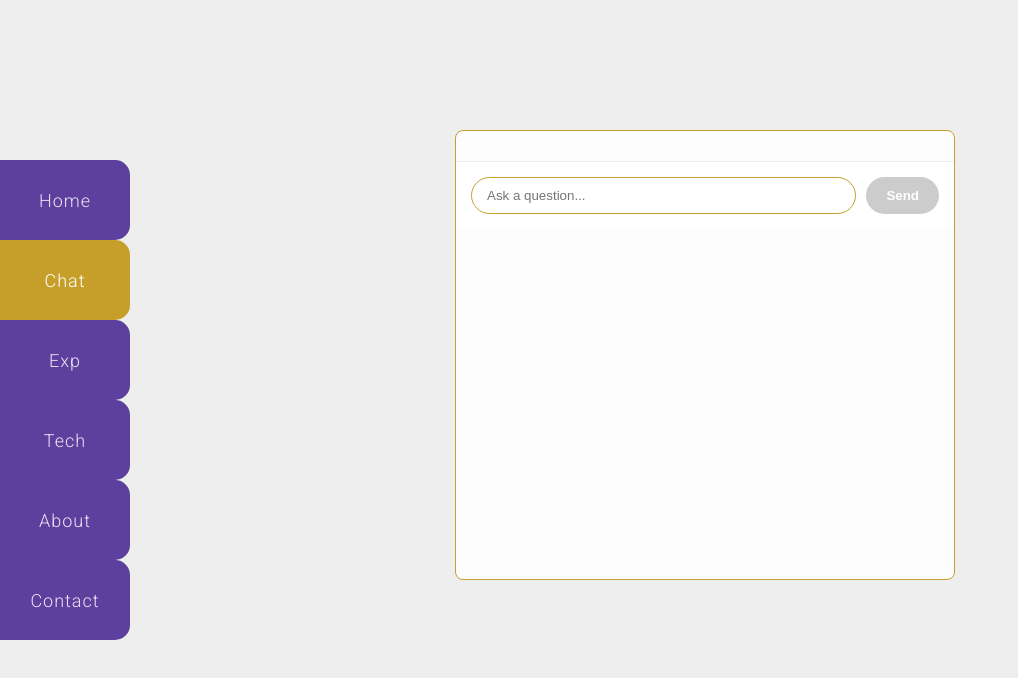
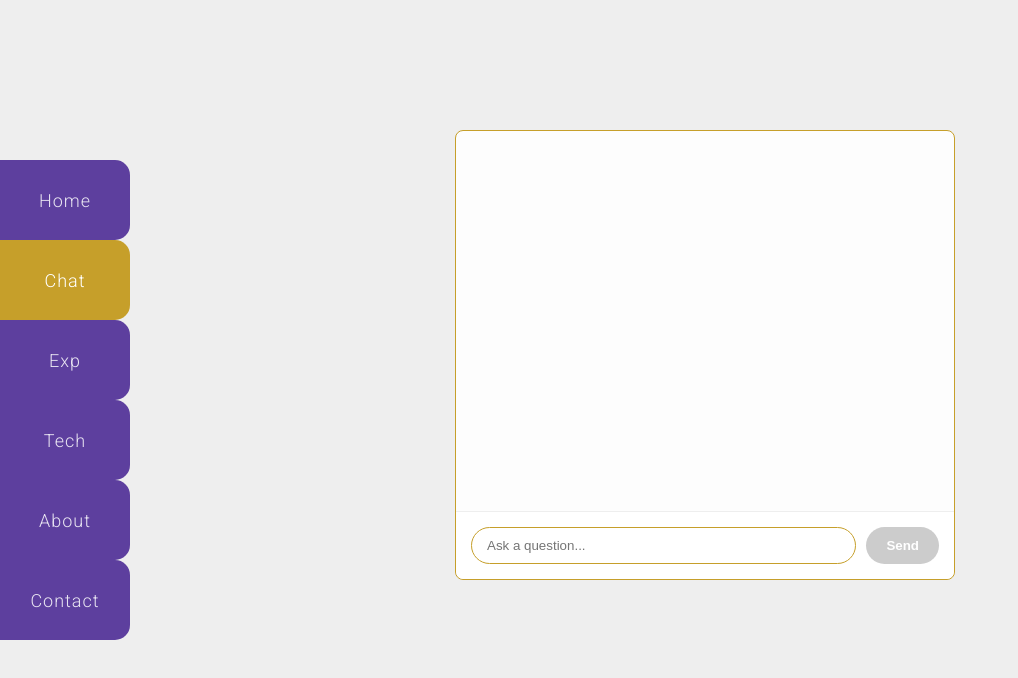
Before and after one commit to coding24seven/portfolio-v2, a React (Vite) app: page /chat in a window 1280 px wide. Shown: the top 678 px of the page, without its empty margins (0-1018 px from the left). Built offline with nearby package versions, Linux system fonts and the light colour scheme; a web font is replaced by a local one.

Commit message:
extract MessageArea component

```diff
--- a/src/components/chat/ChatBox.tsx
+++ b/src/components/chat/ChatBox.tsx
@@ -10,6 +10,7 @@ import styled from 'styled-components';
 import ChatBot from '@/components/chat/chat.ts';
 import colors from '@/helpers/colors.ts';
 import { Bubble } from '@/components/chat/Bubble.tsx';
+import { MessageArea } from '@/components/chat/MessageArea.tsx';
 import { SendButton } from '@/components/chat/SendButton.tsx';
 
 interface Message {
@@ -29,20 +30,6 @@ const ChatWrapper = styled.div`
   height: 450px;
   background-color: #fdfdfd;
 `;
-
-const MessageArea = styled.div`
-  padding: 15px 0 15px 15px;
-  overflow: hidden;
-`;
-
-const scrollAreaStyles = () => ({
-  height: '100%',
-  overflowY: 'auto' as const,
-  display: 'flex' as const,
-  flexDirection: 'column' as const,
-  gap: 12,
-  paddingRight: 15,
-});
 
 const FormSection = styled.form`
   display: flex;
@@ -68,7 +55,7 @@ export default function ChatBox() {
   const [history, setHistory] = useState<Message[]>([]);
   const [input, setInput] = useState<string>('');
   const [isPending, startTransition] = useTransition();
-  const scrollAreaRef = useRef<HTMLDivElement>(null);
+  const scrollAreaRef = useRef<HTMLDivElement | null>(null);
 
   useEffect(() => {
     if (!scrollAreaRef.current) {
@@ -106,14 +93,12 @@ export default function ChatBox() {
 
   return (
     <ChatWrapper>
-      <MessageArea>
-        <div ref={scrollAreaRef} css={scrollAreaStyles()}>
-          {history.map((item, index) => (
-            <Bubble key={index} isQuestion={item.type === 'Q'}>
-              {item.text}
-            </Bubble>
-          ))}
-        </div>
+      <MessageArea scrollRef={scrollAreaRef}>
+        {history.map((item, index) => (
+          <Bubble key={index} isQuestion={item.type === 'Q'}>
+            {item.text}
+          </Bubble>
+        ))}
       </MessageArea>
 
       <FormSection onSubmit={handleSubmit}>
--- /dev/null
+++ b/src/components/chat/MessageArea.tsx
@@ -0,0 +1,32 @@
+import { type ReactNode, type RefObject } from 'react';
+import styled from 'styled-components';
+
+const Wrapper = styled.div`
+  flex: 1;
+  padding: 15px 0 15px 15px;
+  overflow: hidden;
+`;
+
+const scrollAreaStyles = () => ({
+  height: '100%',
+  overflowY: 'auto' as const,
+  display: 'flex' as const,
+  flexDirection: 'column' as const,
+  gap: 12,
+  paddingRight: 15,
+});
+
+type Props = {
+  children: ReactNode;
+  scrollRef: RefObject<HTMLDivElement | null>;
+};
+
+export const MessageArea = ({ children, scrollRef }: Props) => {
+  return (
+    <Wrapper>
+      <div ref={scrollRef} css={scrollAreaStyles()}>
+        {children}
+      </div>
+    </Wrapper>
+  );
+};
```
Also changed, not shown: 2 other files (tests, documents, lock files or other folders).
